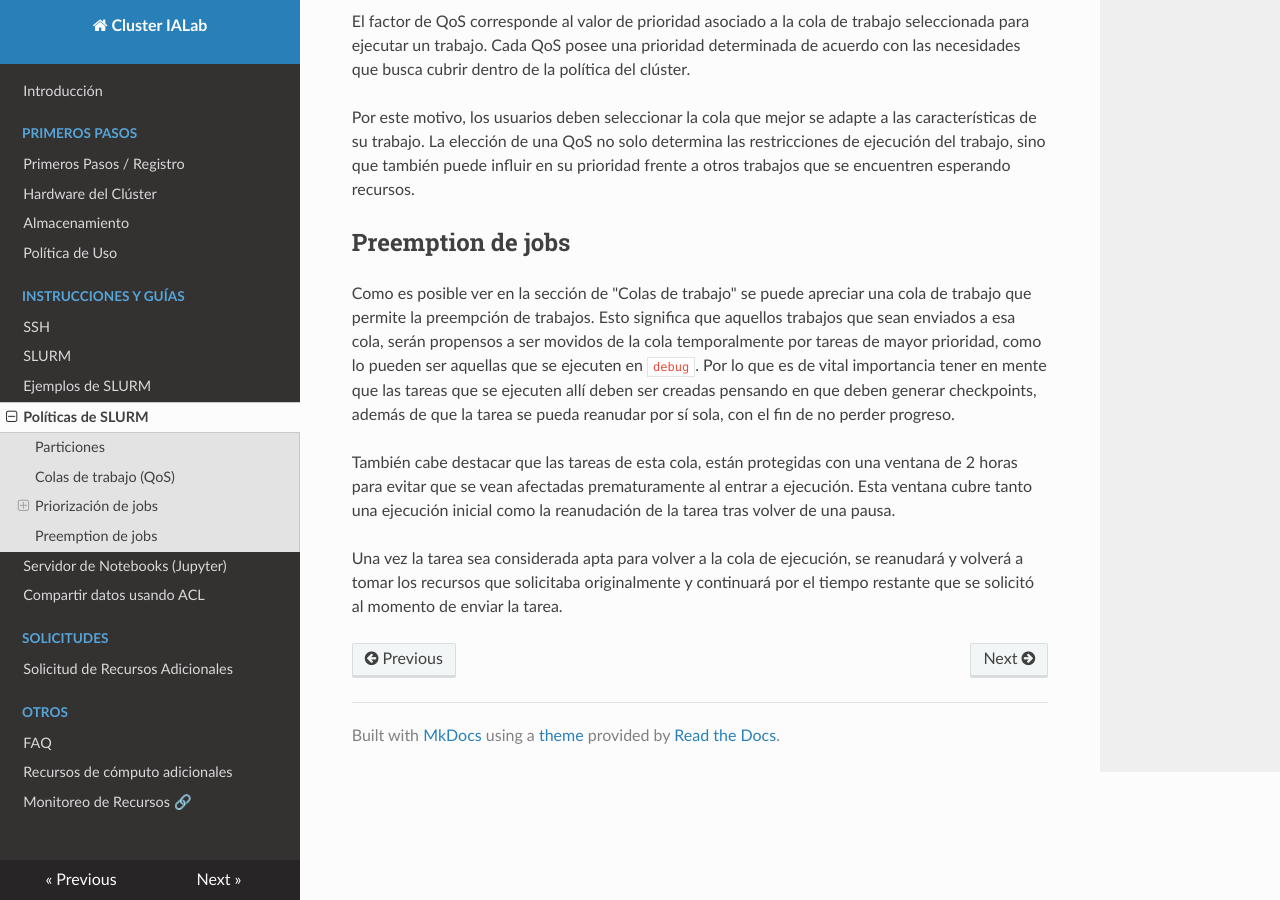
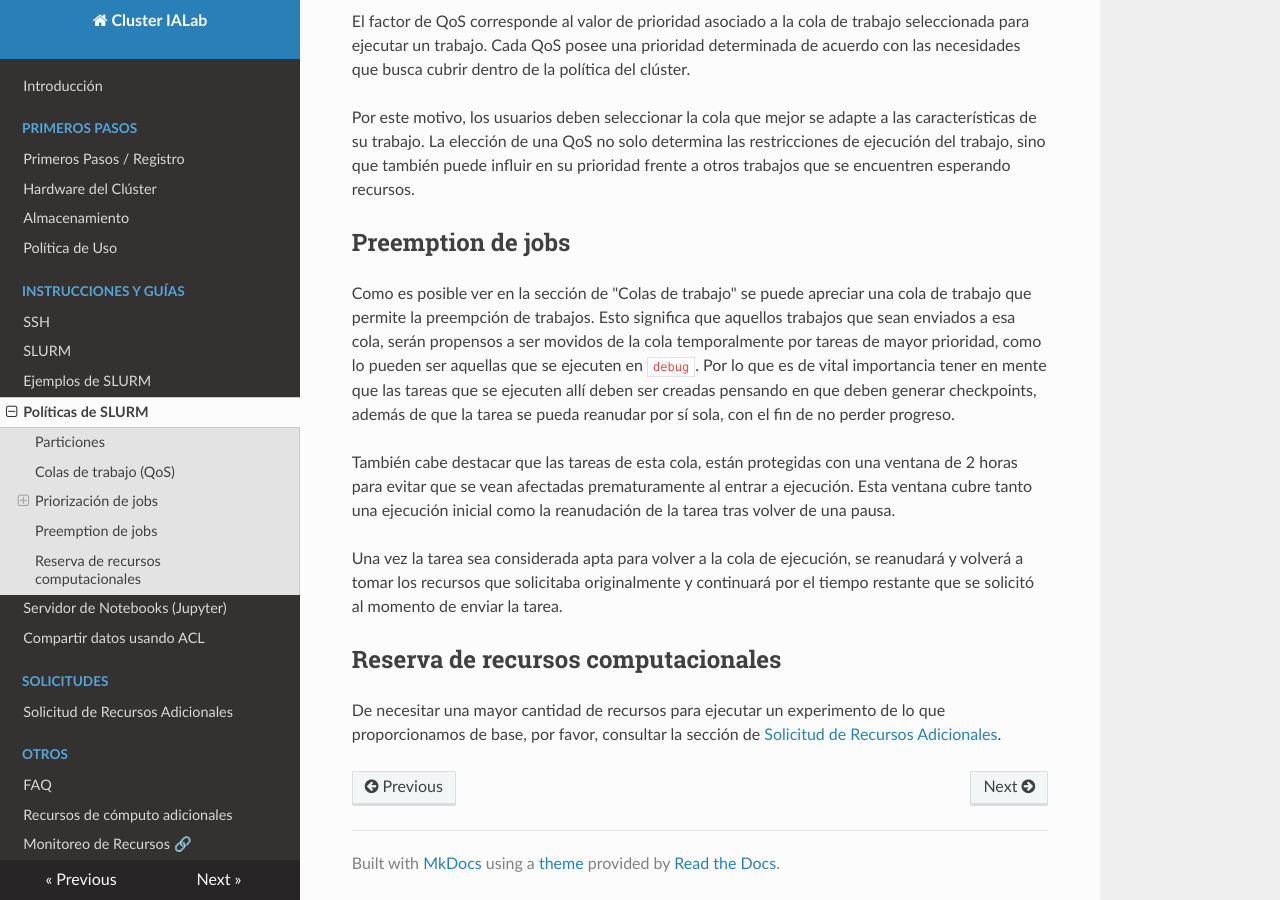
Before and after one commit to Sysadmins-CENIA/Cluster-IALab-Docs, an MkDocs documentation site: the page built from docs/instructions-and-guides/slurm_policies.md, in a window 1280 px wide and 900 px high, scrolled down 2312 px. Built offline with MkDocs 1.6.1, drawn with Linux system fonts in a browser that asks for light colours; nearby versions of some CDN libraries.

Commit message:
Update added section "Reserva de recursos computacionales"
Added section of "Reserva de recursos computacionales". Also redirects to the dedicated chapter for that.

```diff
--- a/docs/instructions-and-guides/slurm_policies.md
+++ b/docs/instructions-and-guides/slurm_policies.md
@@ -70,3 +70,7 @@ Como es posible ver en la sección de "Colas de trabajo" se puede apreciar una c
 También cabe destacar que las tareas de esta cola, están protegidas con una ventana de 2 horas para evitar que se vean afectadas prematuramente al entrar a ejecución. Esta ventana cubre tanto una ejecución inicial como la reanudación de la tarea tras volver de una pausa.
 
 Una vez la tarea sea considerada apta para volver a la cola de ejecución, se reanudará y volverá a tomar los recursos que solicitaba originalmente y continuará por el tiempo restante que se solicitó al momento de enviar la tarea.
+
+## Reserva de recursos computacionales
+
+De necesitar una mayor cantidad de recursos para ejecutar un experimento de lo que proporcionamos de base, por favor, consultar la sección de [Solicitud de Recursos Adicionales](../../additional_resources).
```
